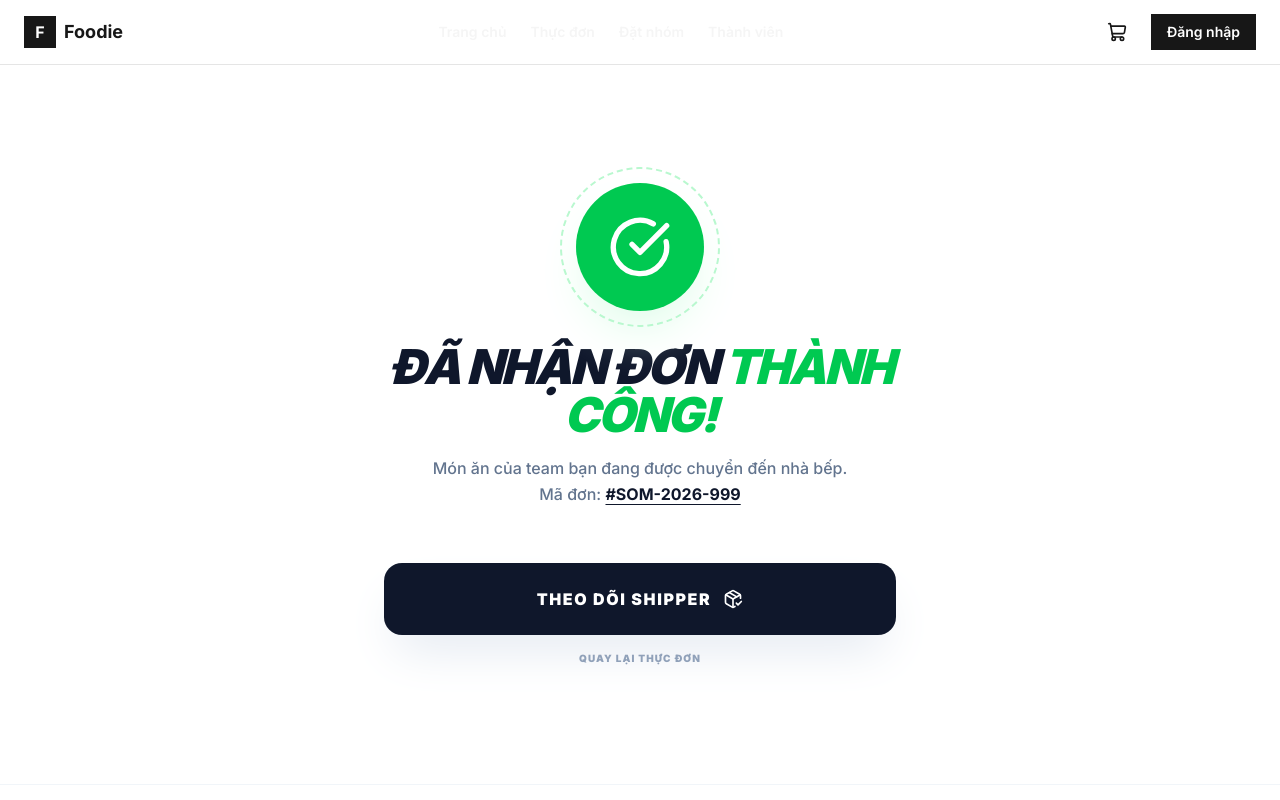
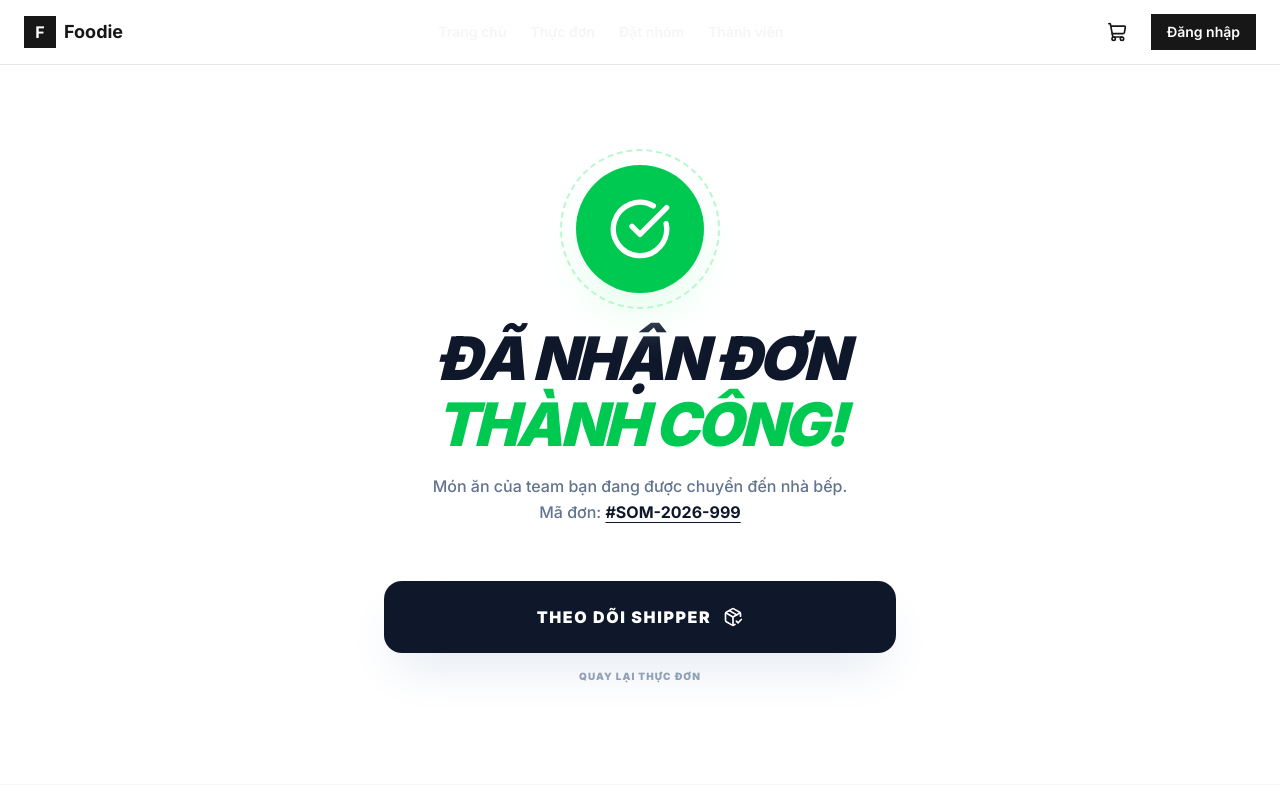
Before and after one commit to Kiem79/nhom05_food_ordering, a Next.js app: page /nhom05_food_ordering/order-success in a window 1280 px wide. Shown: the top 800 px of the page. Built offline with nearby package versions, Linux system fonts and the light colour scheme.

Commit message:
save temp work before switching

```diff
--- a/app/layout.tsx
+++ b/app/layout.tsx
@@ -1,8 +1,8 @@
 import type { Metadata } from "next";
 import { Inter } from "next/font/google";
 import "./globals.css";
-import Header from "@/components/layout/header";
-import Footer from "@/components/layout/footer";
+import Header from "@/components/layout/Header";
+import Footer from "@/components/layout/Footer";
 import { Toaster } from "sonner";
 
 const inter = Inter({
--- a/app/order-success/page.tsx
+++ b/app/order-success/page.tsx
@@ -37,8 +37,9 @@ export default function OrderSuccessPage() {
         </div>
 
         <div className="space-y-4">
-          <h1 className="text-5xl font-black text-slate-900 uppercase italic tracking-tighter">
-            Đã nhận đơn <span className="text-green-500">Thành công!</span>
+         <h1 className="text-5xl md:text-6xl font-black text-slate-900 uppercase italic tracking-tighter leading-[1.1]">
+            <span className="block">Đã nhận đơn</span>
+            <span className="block text-green-500">Thành công!</span>
           </h1>
           <p className="text-slate-500 font-medium leading-relaxed">
             Món ăn của team bạn đang được chuyển đến nhà bếp. <br />
--- a/components/layout/header.tsx
+++ b/components/layout/header.tsx
@@ -21,7 +21,7 @@ export default function Header() {
   ];
 
   const handleLogout = () => {
-    if (confirm("Bạn muốn đăng xuất thật à?")) {
+    if(confirm("Bạn muốn đăng xuất thật à?")) {
       logout();
       clearCart?.();
       router.push("/");
```
